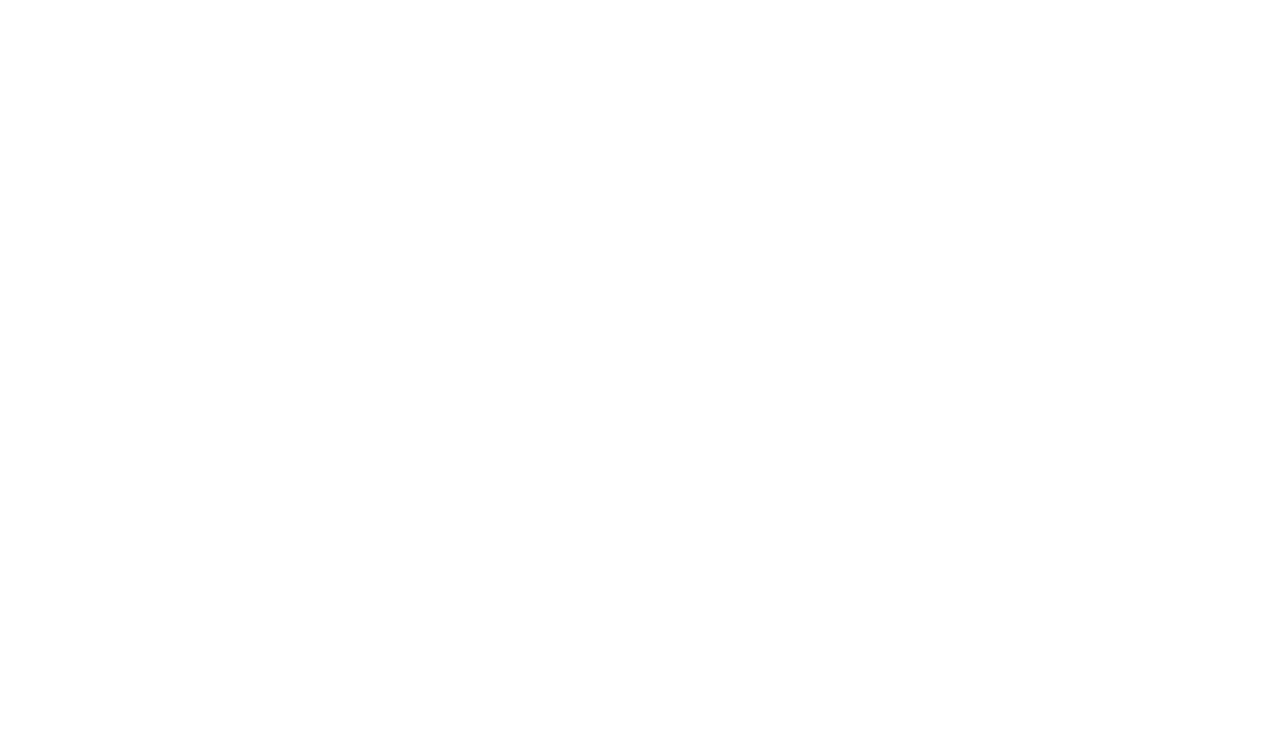
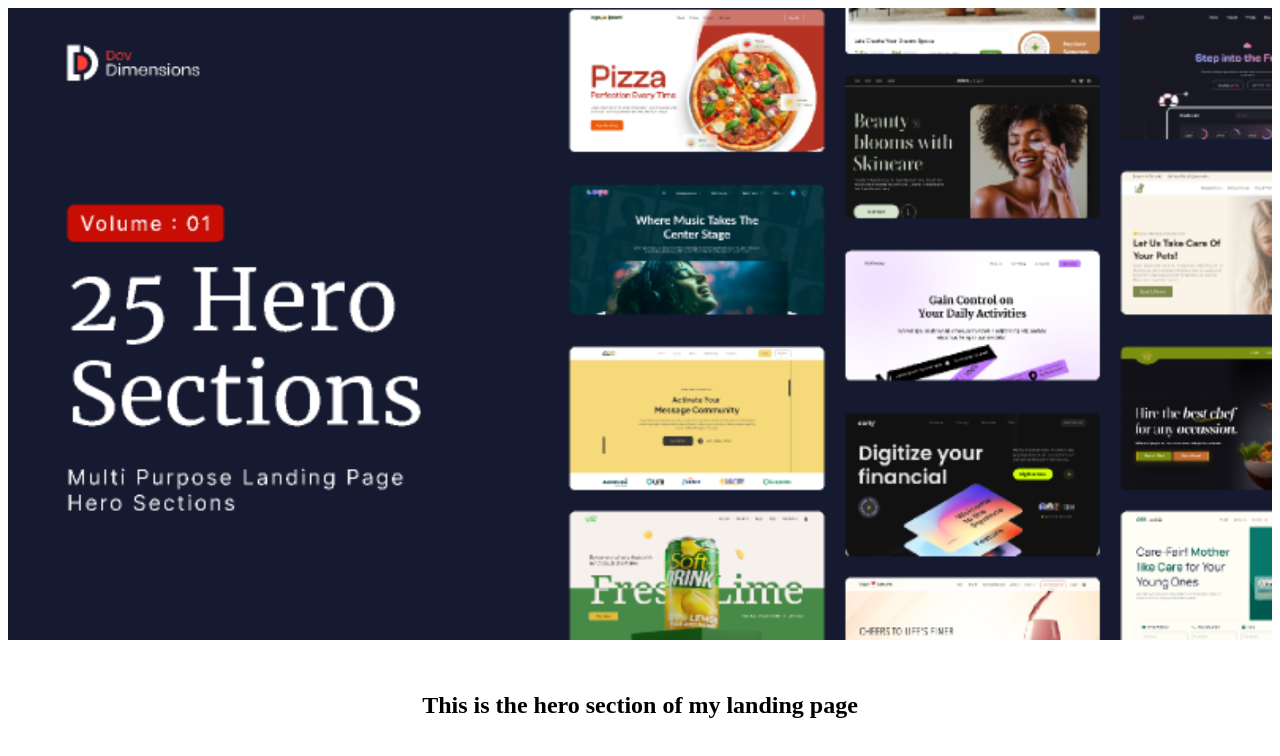
Before and after one commit to ElnazMalakouti/github-example, a plain HTML site: page index.html in a window 1280 px wide. Drawn offline with Linux system fonts and the light colour scheme.

Commit message:
feat: create hero section

```diff
--- a/index.html
+++ b/index.html
@@ -4,9 +4,13 @@
     <meta charset="UTF-8">
     <meta name="viewport" content="width=device-width, initial-scale=1.0">
     <title>Document</title>
+    <link rel="stylesheet" href="style.css">
 </head>
 <body>
-
+    <section class="hero">
+        <img src="93ee4ab4-d626-4110-802f-b76150cf155e-cover.png" alt="hero-img">
+        <h1>This is the hero section of my landing page</h1>
+    </section>
 </body>
 <script src="script.js"></script>
 </html>
--- /dev/null
+++ b/style.css
@@ -0,0 +1,13 @@
+.hero{
+    width: 100%;
+    display: flex;
+    flex-direction: column;
+    gap: 32px;
+    justify-content: center;
+    align-items: center;
+}
+
+.hero img {
+    width: 100%;
+    height: auto;
+}
```
Also changed, not shown: 93ee4ab4-d626-4110-802f-b76150cf155e-cover.png (added).
